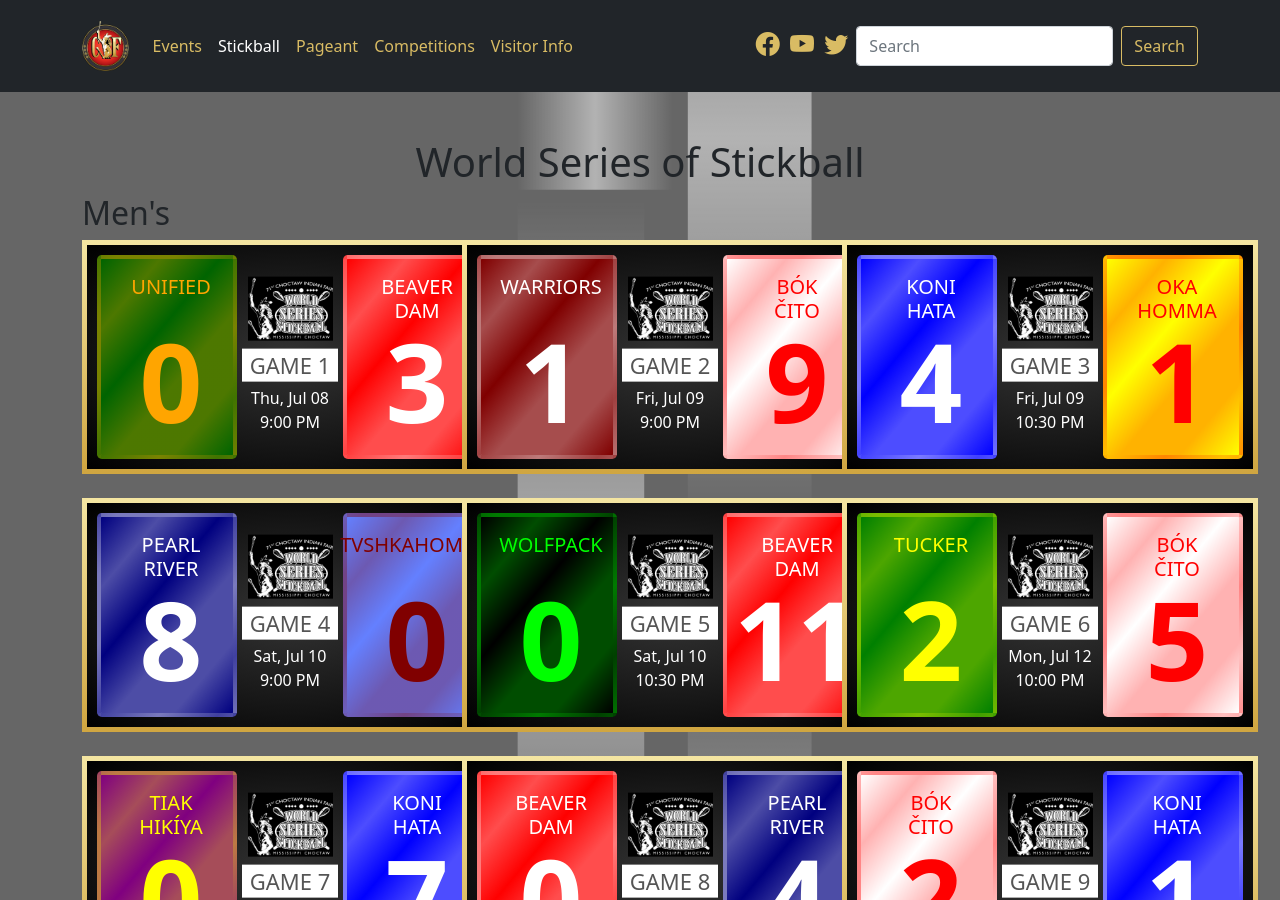
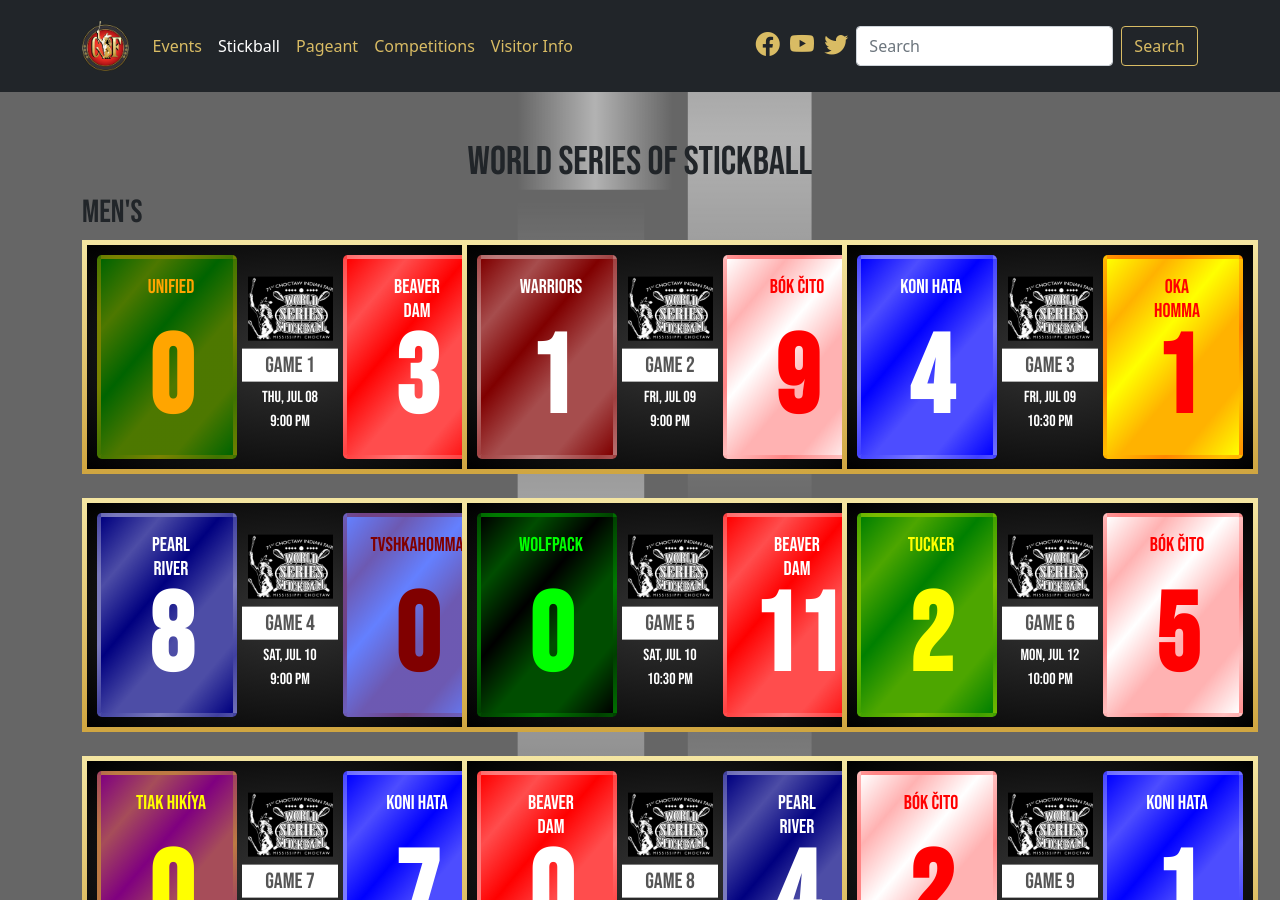
Before and after one commit to smattera/smattera.github.io, a Jekyll site: the page built from stickball/index.md, in a window 1280 px wide and 900 px high. Built offline with Jekyll 4.4.1, drawn with Linux system fonts in a browser that asks for light colours; nearby versions of some CDN libraries.

Commit message:
Update stickball.html

```diff
--- a/_includes/stickball.html
+++ b/_includes/stickball.html
@@ -1,5 +1,5 @@
 <section class="stickball-bg py-5 text-center">
-  <div class="container">
+  <div class="container bebas">
     <h1>World Series of Stickball</h1>
 
     <h2 class="text-start">Men's</h2>
```
